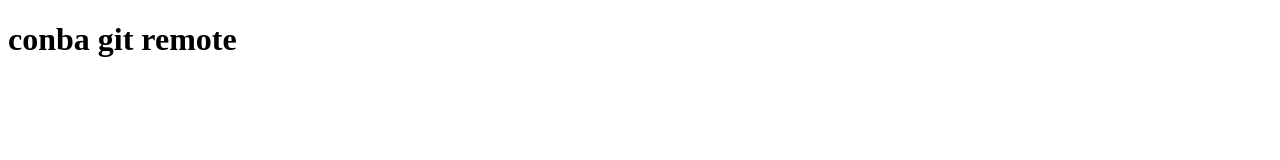
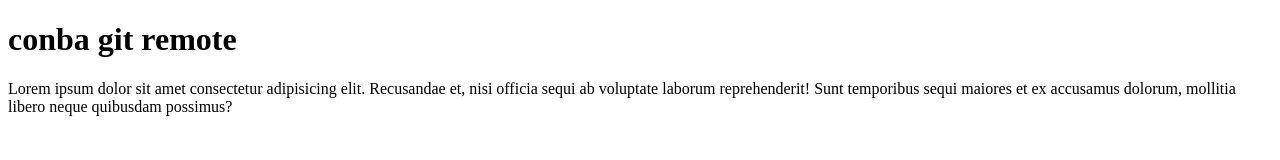
Before and after one commit to Anggiragk/git-test, a plain HTML site: page index.html in a window 1280 px wide. Drawn offline with Linux system fonts and the light colour scheme.

Commit message:
menambahkan paragraf pada index

```diff
--- a/index.html
+++ b/index.html
@@ -8,5 +8,6 @@
 </head>
 <body>
     <h1>conba git remote</h1>
+    <p>Lorem ipsum dolor sit amet consectetur adipisicing elit. Recusandae et, nisi officia sequi ab voluptate laborum reprehenderit! Sunt temporibus sequi maiores et ex accusamus dolorum, mollitia libero neque quibusdam possimus?</p>
 </body>
 </html>
```
